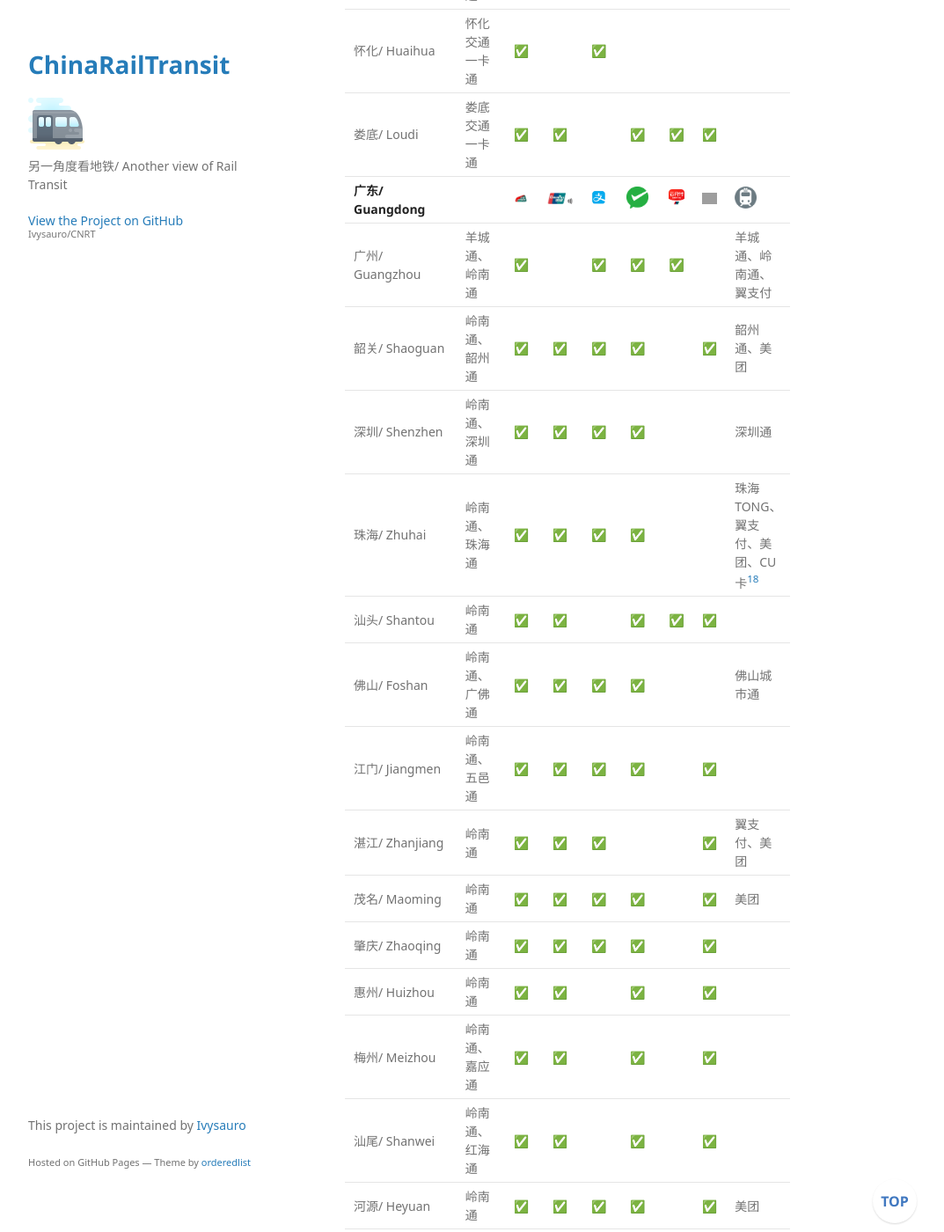
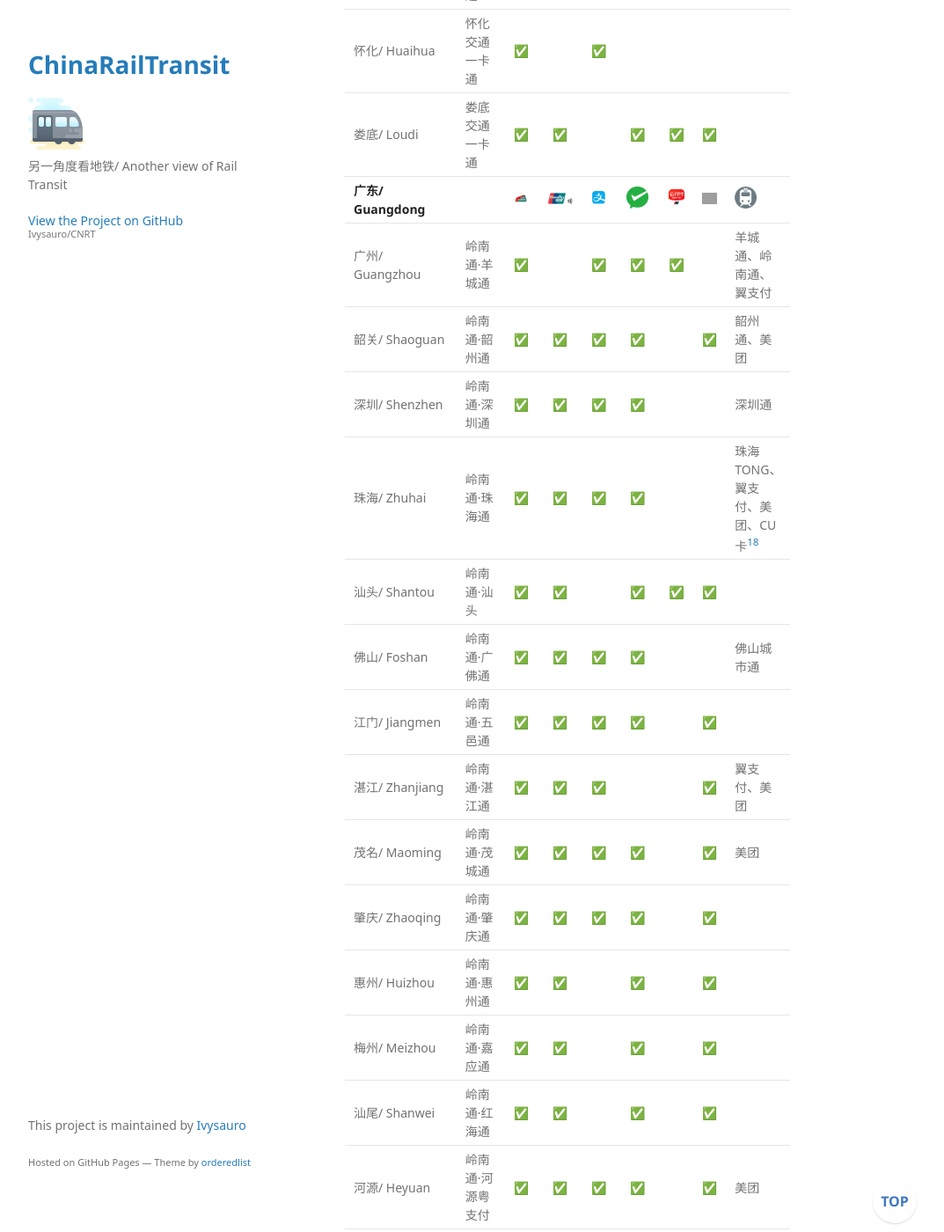
Before and after one commit to Ivysauro/CNRT, a Jekyll site: the page built from data/Bus Pay.md, in a window 1280 px wide and 1400 px high, scrolled down 18113 px. Shown: the whole window at 88% size, without its empty margins (178-1251 px from the left). Built offline with Jekyll 4.4.1, drawn with Linux system fonts in a browser that asks for light colours; some web fonts are replaced; our own code applies the rules of GitHub Pages for plain Markdown files; a script that is not in the unit is left out; some of the changed text lies outside the part shown; grey boxes are pictures that could not be loaded.

Commit message:
🍊修复细节错误

```diff
--- a/data/Bus Pay.md
+++ b/data/Bus Pay.md
@@ -60,7 +60,7 @@
 | 北京/ Beijing | 北京市政交通一卡通 | ⭕[^bj] | ✅ | ✅ | ⭕[^bj2] | 🕓 | | 北京公交、北京一卡通、亿通行 |
 | 天津/ Tianjin | 天津城市卡 | ✅ | ✅ | ✅ | ✅ | ✅ | | |
 | 上海/ Shanghai | 上海公共交通卡 | ✅ | | ✅ | ✅ | ✅ | | 上海一卡通 |
-| 重庆（主城区）/ Chongqing Urban Area | 宜居畅通卡、重庆交运通 | ⭕️[^cq] | ✅ | ✅ | ✅ | ✅ | | 重庆市民通 |
+| 重庆（主城区）/ Chongqing Urban Area | 宜居畅通卡、重庆交运通 | ✅[^cq] | ✅ | ✅ | ✅ | ✅ | | 重庆市民通 |
 | 香港/ Hong Kong | 八达通 | | | ⭕[^hk] | | ⭕️ | | |
 | 澳门/ Macao | 澳门通 | | ⭕[^mo] | | | | | 澳门通、上海公共交通卡[^mo2] |
 
@@ -171,7 +171,7 @@
 | 绍兴/ Shaoxing | 绍兴一卡通 | ✅ | ✅ | ✅ | | | ✅ | 上海公共交通卡 |
 | 金华/ Jinhua | 金华公交卡·八婺通 | ✅ | ✅ | ✅ | | | | 金华行、上海公共交通卡 |
 | 衢州/ Quzhou | 衢州交通一卡通 | ✅ | ✅ | ✅ | | | ✅ | 衢州行 |
-| 舟山/ Zhoushan | 舟山城市一卡通 | | ✅ | ✅ | ⭕[^zs] | | ✅ | 上海公共交通卡 |
+| 舟山/ Zhoushan | 舟山城市一卡通 | 🕓 | ✅ | ✅ | ⭕[^zs] | | ✅ | 上海公共交通卡 |
 | 台州/ Taizhou, Zhejiang | 台州公共交通卡 | ✅ | ✅ | ✅ | | ✅ | | 台州出行、上海公共交通卡 |
 | 丽水/ Lishui | 丽水公交卡 | ✅ | ✅ | ✅ | ⭕[^ls] | | ⭕[^ls2] | |
 | **安徽/ Anhui** | | <img src="https://raw.githubusercontent.com/Ivysauro/CNRT/master/images/T-Union.png" width="40" hegiht="40" alt="T-Union"/> | <img src="https://raw.githubusercontent.com/Ivysauro/CNRT/master/images/Unionpay NFC.png" width="40" hegiht="40" alt="Unionpay Quickpass"/> | <img src="https://raw.githubusercontent.com/Ivysauro/CNRT/master/images/Alipay.png" width="30" hegiht="30" alt="Alipay Transit QR Code"/> | <img src="https://raw.githubusercontent.com/Ivysauro/CNRT/master/images/WeChat Pay.png" width="25" hegiht="25" alt="WeChat Pay Transit QR Code"/> | <img src="https://raw.githubusercontent.com/Ivysauro/CNRT/master/images/Unionpay.png" width="25" hegiht="25" alt="Unionpay Transit QR Code"/> | <img src="https://raw.githubusercontent.com/Ivysauro/CNRT/master/images/China Unionpay QR.png" width="40" hegiht="40" alt="Unionpay QR Code"/> | <img src="https://raw.githubusercontent.com/Ivysauro/CNRT/master/images/Rail Transit.png" width="25" hegiht="25" alt="Transit QR Code of Additional Apps"/> |
@@ -287,27 +287,27 @@
 | 怀化/ Huaihua | 怀化交通一卡通 | ✅ | | ✅ | | | | |
 | 娄底/ Loudi | 娄底交通一卡通 | ✅ | ✅ | | ✅ | ✅ | ✅ | |
 | **广东/ Guangdong** | | <img src="https://raw.githubusercontent.com/Ivysauro/CNRT/master/images/T-Union.png" width="40" hegiht="40" alt="T-Union"/> | <img src="https://raw.githubusercontent.com/Ivysauro/CNRT/master/images/Unionpay NFC.png" width="40" hegiht="40" alt="Unionpay Quickpass"/> | <img src="https://raw.githubusercontent.com/Ivysauro/CNRT/master/images/Alipay.png" width="30" hegiht="30" alt="Alipay Transit QR Code"/> | <img src="https://raw.githubusercontent.com/Ivysauro/CNRT/master/images/WeChat Pay.png" width="25" hegiht="25" alt="WeChat Pay Transit QR Code"/> | <img src="https://raw.githubusercontent.com/Ivysauro/CNRT/master/images/Unionpay.png" width="25" hegiht="25" alt="Unionpay Transit QR Code"/> | <img src="https://raw.githubusercontent.com/Ivysauro/CNRT/master/images/China Unionpay QR.png" width="40" hegiht="40" alt="Unionpay QR Code"/> | <img src="https://raw.githubusercontent.com/Ivysauro/CNRT/master/images/Rail Transit.png" width="25" hegiht="25" alt="Transit QR Code of Additional Apps"/> |
-| 广州/ Guangzhou | 羊城通、岭南通 | ✅ | | ✅ | ✅ | ✅ | | 羊城通、岭南通、翼支付 |
-| 韶关/ Shaoguan | 岭南通、韶州通 | ✅ | ✅ | ✅ | ✅ | | ✅ | 韶州通、美团 |
-| 深圳/ Shenzhen | 岭南通、深圳通 | ✅ | ✅ | ✅ | ✅ | | | 深圳通 |
-| 珠海/ Zhuhai | 岭南通、珠海通 | ✅ | ✅ | ✅ | ✅ | | | 珠海TONG、翼支付、美团、CU卡[^zh] |
-| 汕头/ Shantou | 岭南通 | ✅ | ✅ | | ✅ | ✅ | ✅ | |
-| 佛山/ Foshan | 岭南通、广佛通 | ✅ | ✅ | ✅ | ✅ | | | 佛山城市通 |
-| 江门/ Jiangmen | 岭南通、五邑通 | ✅ | ✅ | ✅ | ✅ | | ✅ | |
-| 湛江/ Zhanjiang | 岭南通 | ✅ | ✅ | ✅ | | | ✅ | 翼支付、美团 |
-| 茂名/ Maoming | 岭南通 | ✅ | ✅ | ✅ | ✅ | | ✅ | 美团 |
-| 肇庆/ Zhaoqing | 岭南通 | ✅ | ✅ | ✅ | ✅ | | ✅ | |
-| 惠州/ Huizhou | 岭南通 | ✅ | ✅ | | ✅ | | ✅ | |
-| 梅州/ Meizhou | 岭南通、嘉应通 | ✅ | ✅ | | ✅ | | ✅ | |
-| 汕尾/ Shanwei | 岭南通、红海通 | ✅ | ✅ | | ✅ | | ✅ | |
-| 河源/ Heyuan | 岭南通 | ✅ | ✅ | ✅ | ✅ | | ✅ | 美团 |
-| 阳江/ Yangjiang | 岭南通、漠江通 | ✅ | ✅ | ✅ | ✅ | | ✅ | |
-| 清远/ Qingyuan | 岭南通、广达通 | ✅ | ✅ | ✅ | ✅ | | ✅ | 美团 |
-| 东莞/ Dongguan | 岭南通、东莞通 | ✅ | ✅ | ✅ | ✅ | ✅ | | 东莞通 |
-| 中山/ Zhongshan | 岭南通、中山通 | ✅ | ✅ | ✅ | ✅ | | ✅ | 翼支付 |
-| 潮州/ Chaozhou | 岭南通、韩江通 | ✅ | ✅ | ✅ | | | | |
-| 揭阳/ Jieyang | 岭南通、榕江通 | ✅ | ✅ | ✅ | ✅ | | ✅ | |
-| 云浮/ Yunfu | 岭南通、岭云通 | ✅ | ✅ | ✅ | ✅ | | ✅ | 岭南通 |
+| 广州/ Guangzhou | 岭南通·羊城通 | ✅ | | ✅ | ✅ | ✅ | | 羊城通、岭南通、翼支付 |
+| 韶关/ Shaoguan | 岭南通·韶州通 | ✅ | ✅ | ✅ | ✅ | | ✅ | 韶州通、美团 |
+| 深圳/ Shenzhen | 岭南通·深圳通 | ✅ | ✅ | ✅ | ✅ | | | 深圳通 |
+| 珠海/ Zhuhai | 岭南通·珠海通 | ✅ | ✅ | ✅ | ✅ | | | 珠海TONG、翼支付、美团、CU卡[^zh] |
+| 汕头/ Shantou | 岭南通·汕头 | ✅ | ✅ | | ✅ | ✅ | ✅ | |
+| 佛山/ Foshan | 岭南通·广佛通 | ✅ | ✅ | ✅ | ✅ | | | 佛山城市通 |
+| 江门/ Jiangmen | 岭南通·五邑通 | ✅ | ✅ | ✅ | ✅ | | ✅ | |
+| 湛江/ Zhanjiang | 岭南通·湛江通 | ✅ | ✅ | ✅ | | | ✅ | 翼支付、美团 |
+| 茂名/ Maoming | 岭南通·茂城通 | ✅ | ✅ | ✅ | ✅ | | ✅ | 美团 |
+| 肇庆/ Zhaoqing | 岭南通·肇庆通 | ✅ | ✅ | ✅ | ✅ | | ✅ | |
+| 惠州/ Huizhou | 岭南通·惠州通 | ✅ | ✅ | | ✅ | | ✅ | |
+| 梅州/ Meizhou | 岭南通·嘉应通 | ✅ | ✅ | | ✅ | | ✅ | |
+| 汕尾/ Shanwei | 岭南通·红海通 | ✅ | ✅ | | ✅ | | ✅ | |
+| 河源/ Heyuan | 岭南通·河源粤支付 | ✅ | ✅ | ✅ | ✅ | | ✅ | 美团 |
+| 阳江/ Yangjiang | 岭南通·漠江通 | ✅ | ✅ | ✅ | ✅ | | ✅ | |
+| 清远/ Qingyuan | 岭南通·广达通 | ✅ | ✅ | ✅ | ✅ | | ✅ | 美团 |
+| 东莞/ Dongguan | 岭南通·东莞通 | ✅ | ✅ | ✅ | ✅ | ✅ | | 东莞通 |
+| 中山/ Zhongshan | 岭南通·中山通 | ✅ | ✅ | ✅ | ✅ | | ✅ | 翼支付 |
+| 潮州/ Chaozhou | 岭南通·韩江通 | ✅ | ✅ | ✅ | | | | |
+| 揭阳/ Jieyang | 岭南通·榕江通 | ✅ | ✅ | ✅ | ✅ | | ✅ | |
+| 云浮/ Yunfu | 岭南通·岭云通 | ✅ | ✅ | ✅ | ✅ | | ✅ | 岭南通 |
 | **广西/ Guangxi** | | <img src="https://raw.githubusercontent.com/Ivysauro/CNRT/master/images/T-Union.png" width="40" hegiht="40" alt="T-Union"/> | <img src="https://raw.githubusercontent.com/Ivysauro/CNRT/master/images/Unionpay NFC.png" width="40" hegiht="40" alt="Unionpay Quickpass"/> | <img src="https://raw.githubusercontent.com/Ivysauro/CNRT/master/images/Alipay.png" width="30" hegiht="30" alt="Alipay Transit QR Code"/> | <img src="https://raw.githubusercontent.com/Ivysauro/CNRT/master/images/WeChat Pay.png" width="25" hegiht="25" alt="WeChat Pay Transit QR Code"/> | <img src="https://raw.githubusercontent.com/Ivysauro/CNRT/master/images/Unionpay.png" width="25" hegiht="25" alt="Unionpay Transit QR Code"/> | <img src="https://raw.githubusercontent.com/Ivysauro/CNRT/master/images/China Unionpay QR.png" width="40" hegiht="40" alt="Unionpay QR Code"/> | <img src="https://raw.githubusercontent.com/Ivysauro/CNRT/master/images/Rail Transit.png" width="25" hegiht="25" alt="Transit QR Code of Additional Apps"/> |
 | 南宁/ Nanning | 广西交通一卡通（桂民卡）、邕桂通 | ✅ | | ⭕ | ✅ | ✅ | | 出行南宁、爱南宁 |
 | 柳州/ Liuzhou | 广西交通一卡通（桂民卡） | ✅ | ⭕[^lz] | ⭕ | ✅ | ✅ | | 道行龙城 |
@@ -500,7 +500,7 @@
 [^gz]: 赣州：市区公交不支持微信乘车码
 [^lz]: 柳州：市区公交不支持银联云闪付
 [^yl]: 玉林：仅支持微信付款码
-[^cq]: 重庆：仅主城区常规公交支持交通联合
+[^cq]: 重庆：主城区仅常规公交支持交通联合
 [^yx]: 玉溪：仅部分线路支持微信付款码
 [^wn]: 渭南：需要关注“渭南通”微信公众号，注册个人账号后充值
 [^jyg]: 嘉峪关：仅支持支付宝和微信的付款码
```
